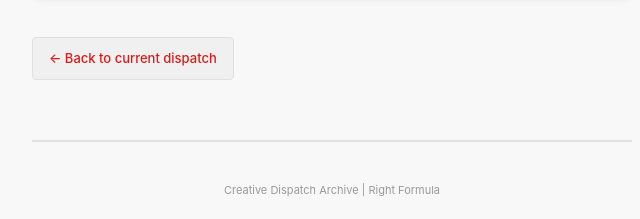
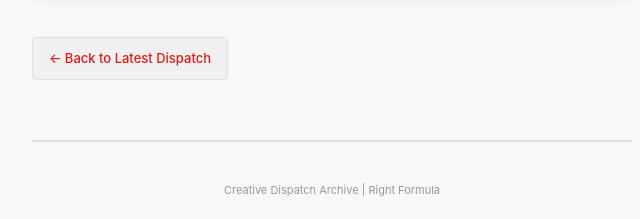
Before and after one commit to PeterHamilton52/Weekly-Inspiration, a plain HTML site: page archive/archive.html in a window 1280 px wide. Shown: the part 415-634 px from the top of the page, 308-948 px from the left. Drawn offline with Linux system fonts and the light colour scheme.

Commit message:
Add files via upload

```diff
--- a/archive/archive.html
+++ b/archive/archive.html
@@ -167,7 +167,7 @@
             <!-- ADD NEW ITEMS ABOVE THIS LINE -->
         </div>
 
-        <a href="../index.html" class="back-link">← Back to current dispatch</a>
+        <a href="../index.html" class="back-link">← Back to Latest Dispatch</a>
 
         <footer>
             <p>Creative Dispatch Archive | Right Formula</p>
```
